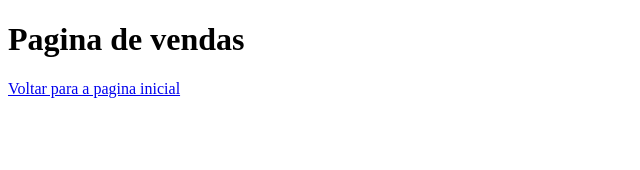
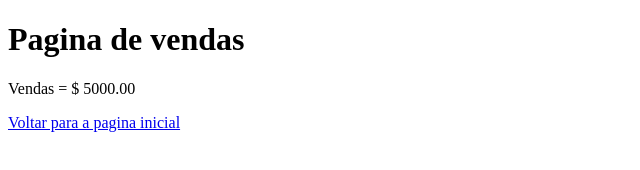
Before and after one commit to FelixNovela/aulagithub, a plain HTML site: page vendas.html in a window 1280 px wide. Shown: the whole page, without its empty margins (0-640 px from the left). Drawn offline with Linux system fonts and the light colour scheme.

Commit message:
Acrescentado o valor das vendas

```diff
--- a/vendas.html
+++ b/vendas.html
@@ -7,6 +7,7 @@
 </head>
 <body>
   <h1>Pagina de vendas</h1>
+  <p>Vendas = $ 5000.00</p>
   <a href="./index.html">Voltar para a pagina inicial</a>
 </body>
 </html>
```
